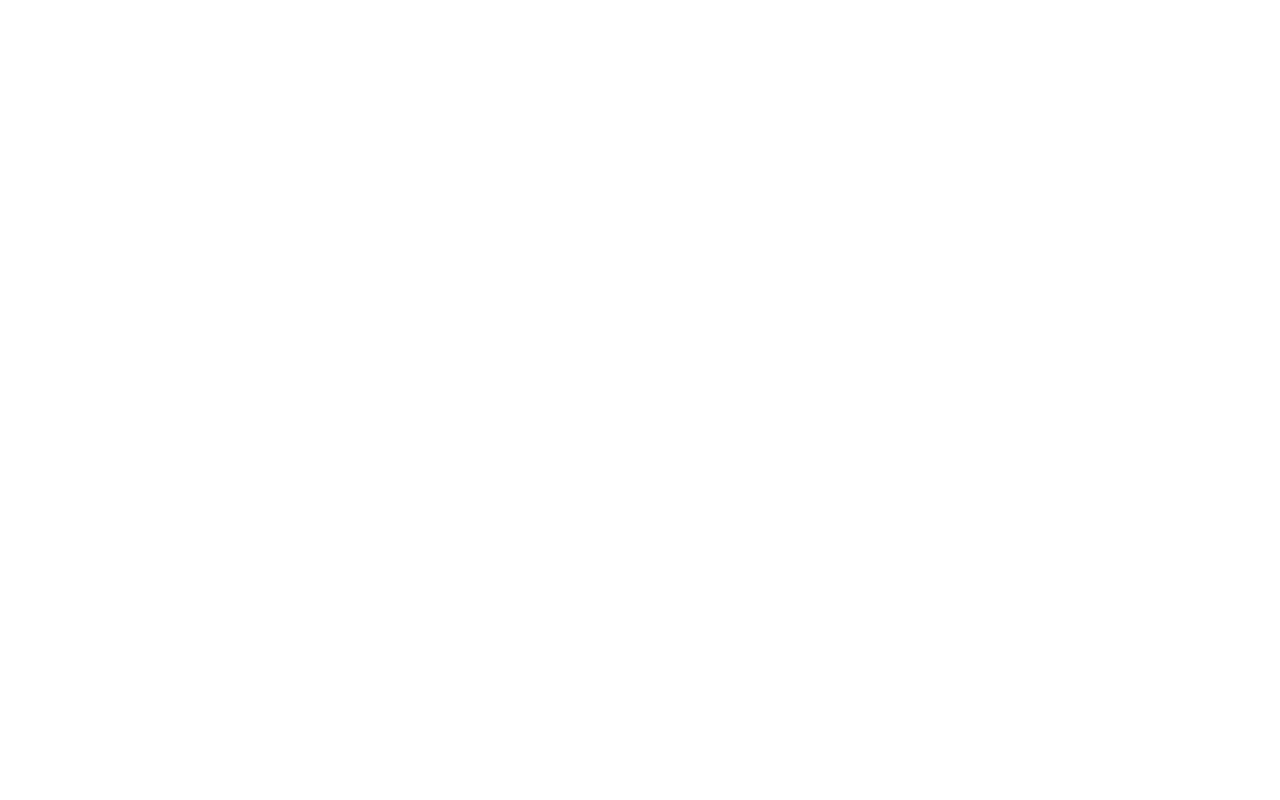
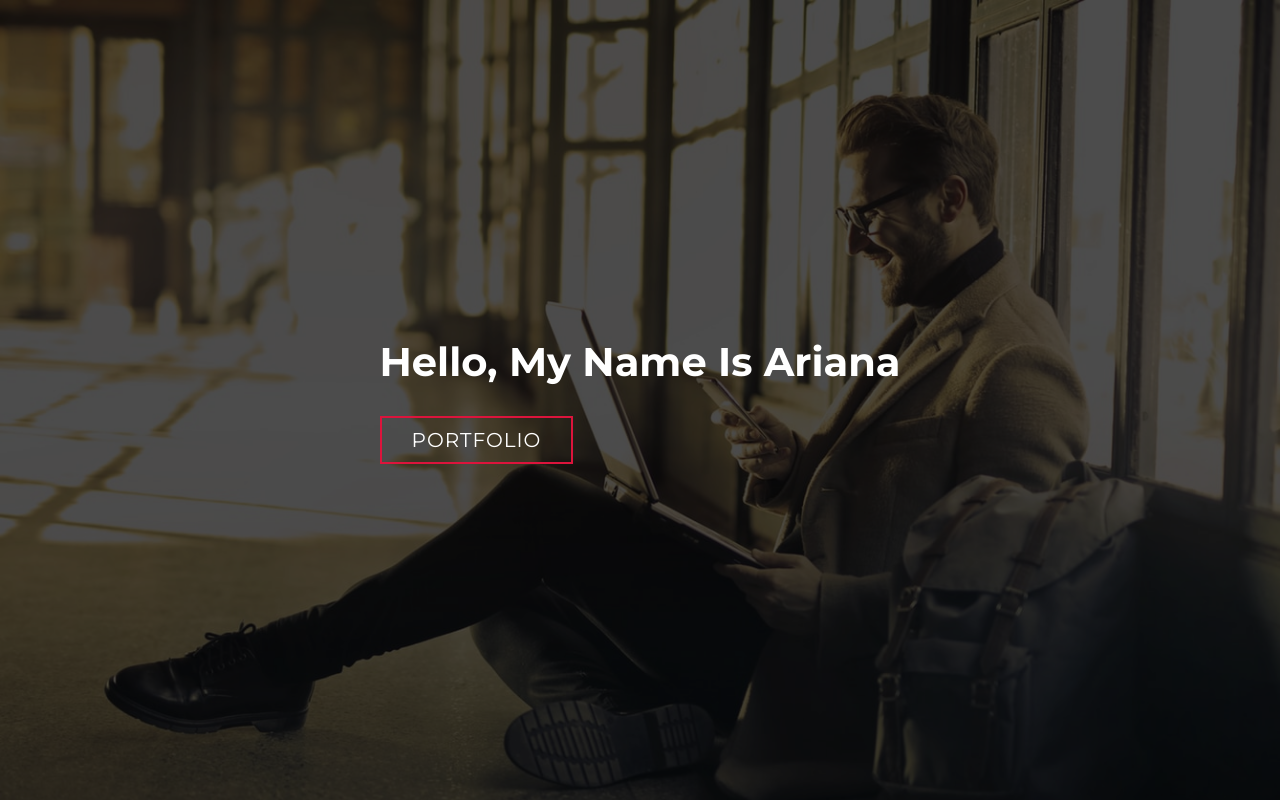
Before and after one commit to ArianaMud/LLO, a plain HTML site: page index.html in a window 1280 px wide. Drawn offline with Linux system fonts and the light colour scheme.

Commit message:
button and background

```diff
--- a/index.html
+++ b/index.html
@@ -1,11 +1,23 @@
 <!DOCTYPE html>
-<html>
+<html lang="en">
 <head>
+    <meta charset="UTF-8">
+    <meta name="viewport" contents="width=device-scale1.0">
+    <link rel="stylesheet" href="style.css">
 <title>Ariana Mudaly</title>
 
 </head>
 
 <body>
-
+<!--Hero Section-->
+<section id="hero">
+    <div class="hero container">
+    <div>
+        <h1>Hello, My Name Is Ariana</h1>
+        <a href="#" type="button" class="cta">Portfolio</a>
+    </div>
+    </div>
+</section>
+<!--End Hero Section-->
 </body>
 </html>
--- /dev/null
+++ b/style.css
@@ -0,0 +1,65 @@
+@import url('https://fonts.googleapis.com/css2?family=Montserrat:ital,wght@0,100..900;1,100..900&display=swap');
+* {
+    padding: 0;
+    margin: 0;
+    box-sizing: border-box;
+}
+html{
+    font-size: 10px;
+    font-family: 'Montserrat', sans-serif;
+}
+a {
+   text-decoration: none;
+}
+.container{
+    min-height: 100vh;
+    width: 100%;
+    display: flex;
+    align-items: center;
+    justify-content: center;
+}
+
+/* Hero Section */
+#hero {
+    background-image: url(./img/hero-bg.png);
+    background-size: cover;
+    background-position: top center;
+    position: relative;
+    z-index: 1;
+}
+#hero::after{
+    content: '';
+    position:absolute;
+    left: 10;
+    top: 0;
+    height: 100%;
+    width: 100%;
+    background-color: black;
+    opacity: .7;
+    z-index: -1;
+}
+#hero h1{
+    display: block;
+    width: fit-content;
+    font-size: 4rem;
+    position: relative;
+    color: white;
+}
+#hero .cta{
+    display: inline-block;
+    padding: 10px 30px;
+    color: white;
+    background-color: transparent;
+    border: 2px solid crimson;
+    font-size: 2rem;
+    text-transform: uppercase;
+    letter-spacing: .1rem;
+    margin-top: 30px;
+    transition: .3s ease;
+    transition-property: background-color, color;
+}
+#hero .cta:hover {
+    color: white;
+    background-color: crimson
+}
+/* End Hero Section */
```
Also changed, not shown: LLO buillding.jpg (deleted), Lake_LLO.webp (deleted), img/Design (1).jpg (added), img/hero-bg.png (added), img/img-1.png (added), img/img-2.png (added).
